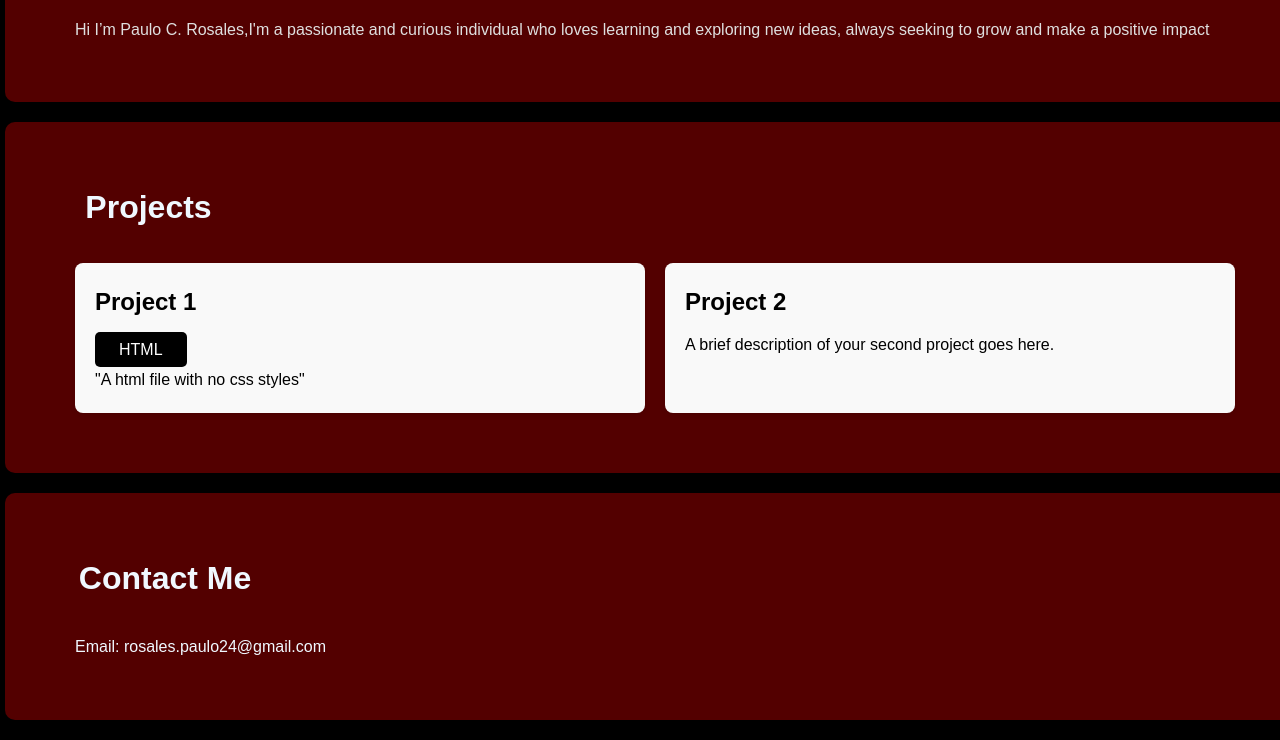
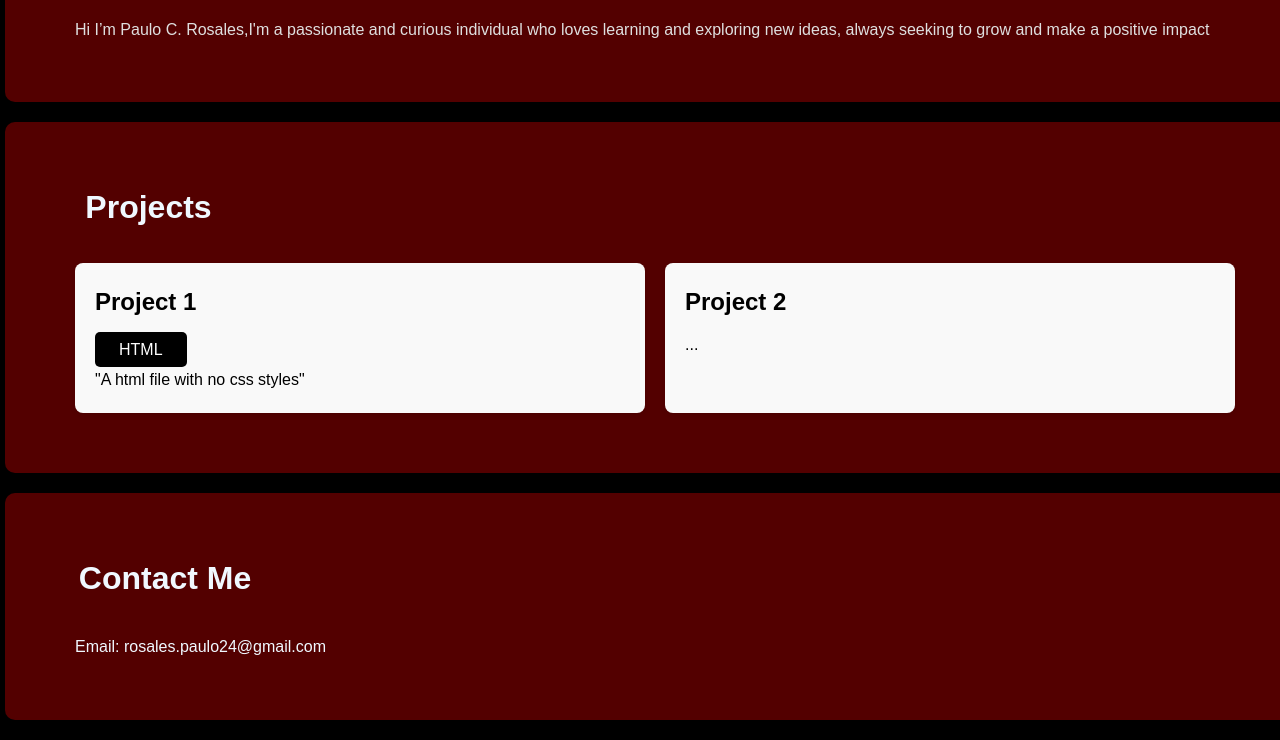
Before and after one commit to bunneywalker/App-dev, a plain HTML site: page index.html in a window 1280 px wide. Shown: the part 599-1339 px from the top of the page. Drawn offline with Linux system fonts and the light colour scheme.

Commit message:
css update v.01

```diff
--- a/index.html
+++ b/index.html
@@ -51,7 +51,7 @@
                     </div>
                     <div class="project-card">
                         <h3>Project 2</h3>
-                        <p>A brief description of your second project goes here.</p>
+                        <p>...</p>
                     </div>
                 </div>
             </div>
```
